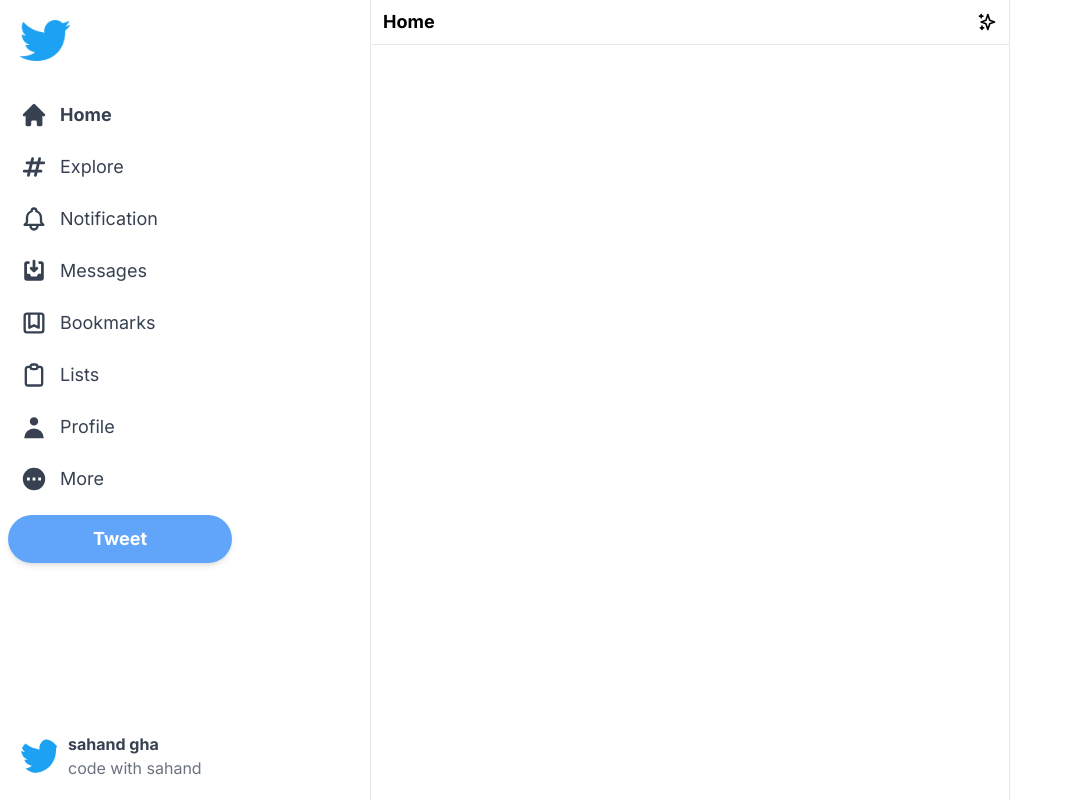
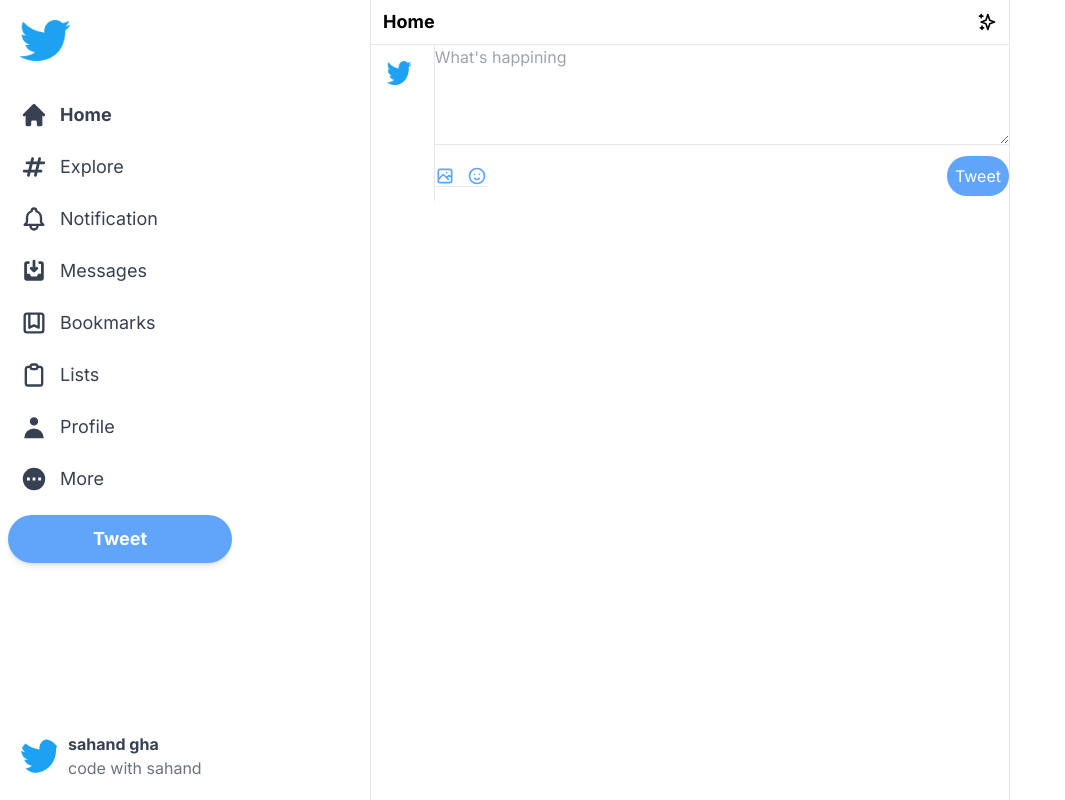
Before and after one commit to seriesBLACK/twitter-clone, a Next.js app: page / in a window 1280 px wide. Shown: the whole page, without its empty margins (0-1065 px from the left). Built offline with nearby package versions, Linux system fonts and the light colour scheme.

Commit message:
add input section

```diff
--- a/src/components/Feed.js
+++ b/src/components/Feed.js
@@ -1,4 +1,5 @@
 import { SparklesIcon } from "@heroicons/react/outline";
+import Input from "./Input";
 
 export default function Feed() {
   return (
@@ -9,6 +10,7 @@
           <SparklesIcon className="h-5" />
         </div>
       </div>
+      <Input />
     </div>
   )
 }
--- /dev/null
+++ b/src/components/Input.js
@@ -0,0 +1,22 @@
+import { EmojiHappyIcon, PhotographIcon } from "@heroicons/react/outline";
+
+export default function Input() {
+  return (
+    <div className="w-full flex">
+      <div className="w-[10%] p-4 border-r">
+        <img src="twitter.png" className="h-6 w-6" />
+      </div>
+      <div className="w-[90%]">
+        <textarea rows="2" placeholder="What's happining" className="w-full h-[100px] border-b"></textarea>
+        <div className="flex justify-between items-center h-[50px]">
+          <div className="flex gap-3 items-center border-b">
+
+            <PhotographIcon className="h-5 text-blue-400" />
+            <EmojiHappyIcon className="h-5 text-blue-400" />
+          </div>
+          <button className="bg-blue-400 text-white p-2 rounded-full" disabled>Tweet</button>
+        </div>
+      </div>
+    </div>
+  )
+}
```
Also changed, not shown: src/components/twitter.png (added).
